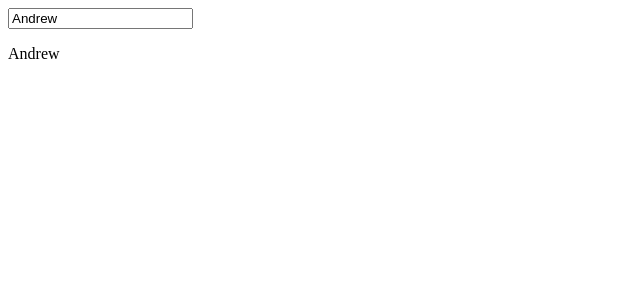
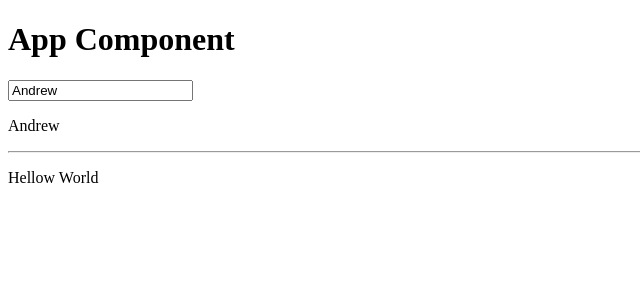
Before and after one commit to awallace77/my-second-app, an Angular app: page / in a window 1280 px wide. Shown: the top 300 px of the page, without its empty margins (0-640 px from the left). Built offline with nearby package versions, Linux system fonts and the light colour scheme.

Commit message:
working with string interpolation (#1)
Co-authored-by: Andrew Wallace <wall0419@algonquinlive.com>

```diff
--- a/src/app/app.component.html
+++ b/src/app/app.component.html
@@ -1,3 +1,12 @@
-<input type="text" [(ngModel)]="name" />
+<div class="container">
+  <div class="row">
+    <div class="col-xs-12">
+      <h1>App Component</h1>
+      <input type="text" [(ngModel)]="name" />
+      <p>{{ name }}</p>
+      <hr />
+      <p>{{ randomString() }}</p>
 
-<p>{{ name }}</p>
+    </div>
+  </div>
+</div>
--- a/src/app/app.component.ts
+++ b/src/app/app.component.ts
@@ -9,4 +9,8 @@ export class AppComponent {
   title = 'My App';
   hello = 'hello';
   name = 'Andrew';
+
+  randomString(): string{
+    return "Hellow World";
+  }
 }
```
